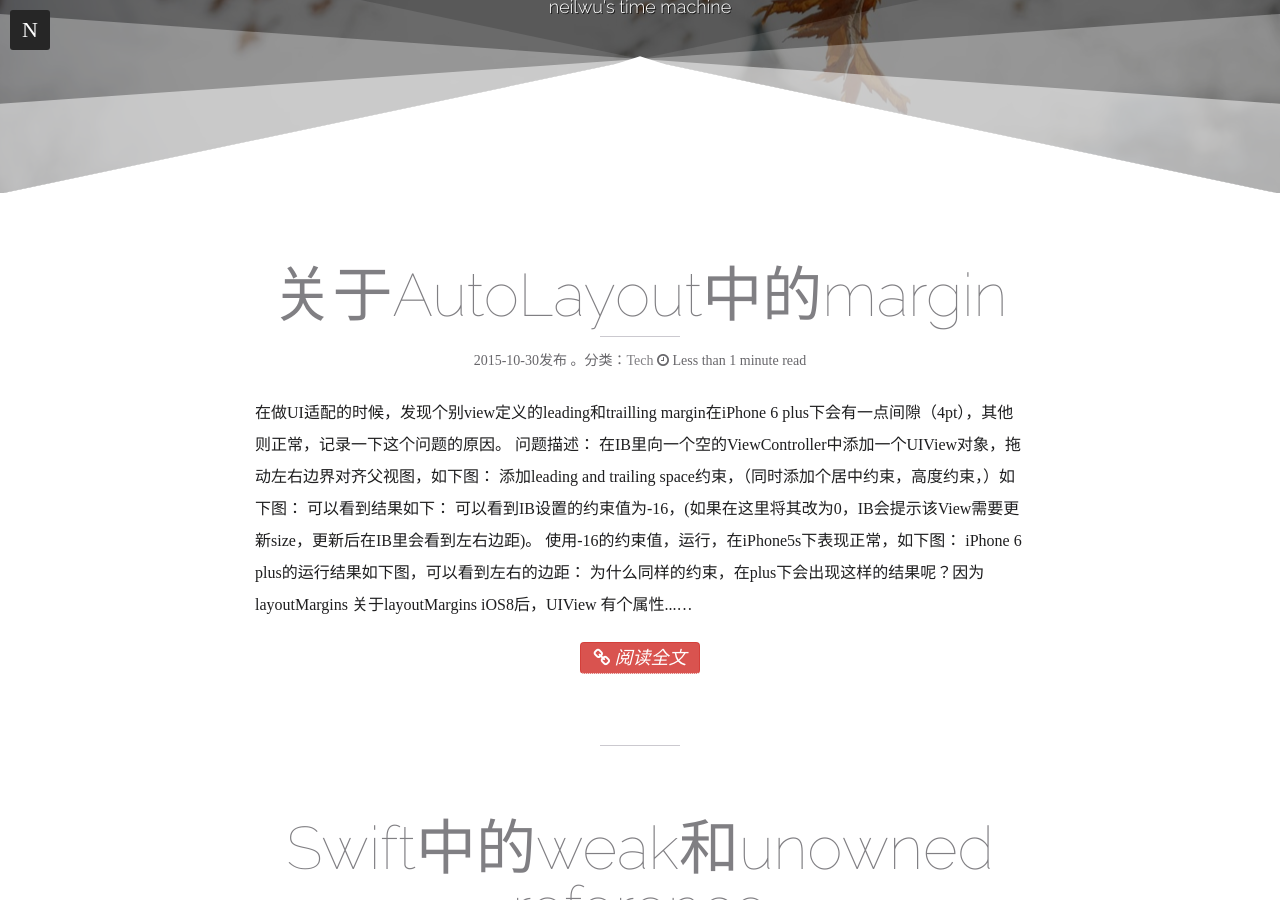
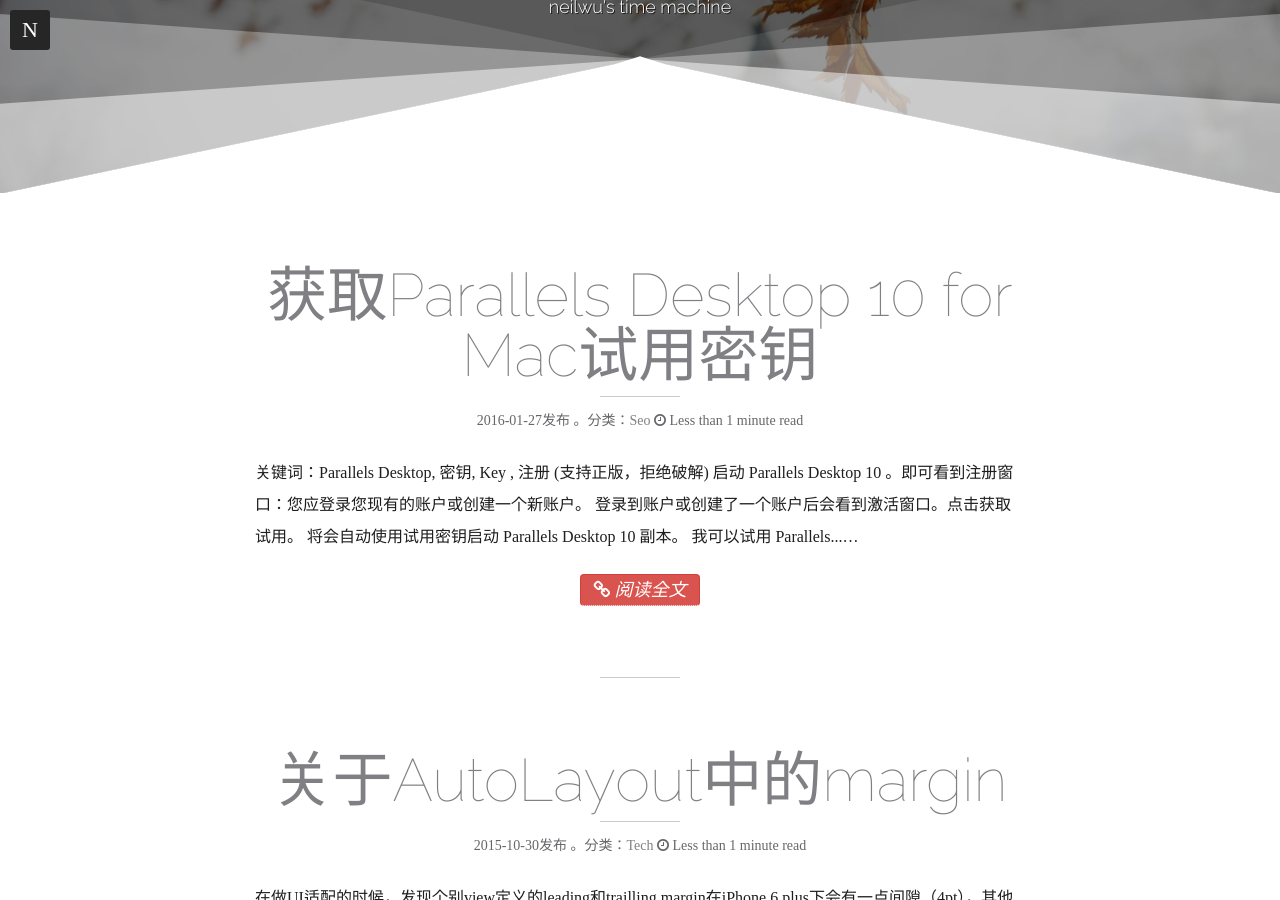
Before and after one commit to neil-wu/neil-wu.github.io, a Jekyll site: the page built from index.html, in a window 1280 px wide and 900 px high, scrolled down 347 px. Built offline with Jekyll 4.4.1, drawn with Linux system fonts in a browser that asks for light colours; nearby versions of some CDN libraries; some web fonts are replaced; the list of posts is cut into pages by our own code; comment, search, counter and statistics services are not loaded.

Commit message:
post ParallelsDesktop

```diff
--- a/_config.yml
+++ b/_config.yml
@@ -19,7 +19,7 @@ fin_color:        "255,255,255"
 # or use the hint from http://jekyllrb.com/docs/github-pages/ to keep this the same
 # whether working locally or remotely. Start Jekyll with: jekyll serve --baseurl ''
 
-#url: http://www.neilwu.me
+url: http://www.neilwu.me
 
 # Owner/author information
 owner:
--- /dev/null
+++ b/_posts/2016-01-27-ParallelsDesktop-Key.md
@@ -0,0 +1,49 @@
+---
+layout: post
+title: 获取Parallels Desktop 10 for Mac试用密钥
+description: ""
+headline: ""
+categories: seo
+tags:
+  - 技术
+  - seo
+comments: true
+mathjax: null
+featured: false
+published: true
+imagefeature: bg/bg_maple.jpg
+
+---
+关键词：[Parallels Desktop](http://www.parallelsdesktop.cn), [密钥](http://www.parallelsdesktop.cn), [Key](http://www.parallelsdesktop.cn) , [注册](http://www.parallelsdesktop.cn)
+
+(支持正版，拒绝破解)
+
+启动 [Parallels Desktop 10](http://www.parallelsdesktop.cn) 。即可看到注册窗口：您应登录您现有的账户或创建一个新账户。
+
+<figure>
+	<a href="{{ site.url }}/images/article/ParallelsDesktop/1.jpg"><img src="{{ site.url }}/images/article/ParallelsDesktop/1.jpg"></a>
+</figure>
+
+登录到账户或创建了一个账户后会看到激活窗口。点击获取试用。
+
+<figure>
+	<a href="{{ site.url }}/images/article/ParallelsDesktop/2.jpg"><img src="{{ site.url }}/images/article/ParallelsDesktop/2.jpg"></a>
+</figure>
+
+将会自动使用试用密钥启动 Parallels Desktop 10 副本。
+
+<figure>
+	<a href="{{ site.url }}/images/article/ParallelsDesktop/3.jpg"><img src="{{ site.url }}/images/article/ParallelsDesktop/3.jpg"></a>
+</figure>
+
+### 我可以试用 Parallels Desktop 多久？
+
+下载Parallels Desktop 10，您可以免费试用 Parallels Desktop `14天`哦！该期限无法被延长！
+
+### 我通过试用密钥激活可以享受 Parallels Desktop 10 for Mac所有功能吗？
+是的，Parallels Desktop 10 试用版是全功能的，没有任何功能限制。在试用期间您可以随时从 Parallels 官网购买Parallels 10 激活码，然后重新激活该正式版。
+
+转入Parallels Desktop菜单，点击激活产品以打开激活窗口，在此处您可以输入您的新密钥。
+注意您不必重新 安装 Parallels Desktop 10 或您的 Windows 操作系统就可以使用软件的正式版。
+
+(完)
```
Also changed, not shown: images/article/ParallelsDesktop/1.jpg (added), images/article/ParallelsDesktop/2.jpg (added), images/article/ParallelsDesktop/3.jpg (added), 1 other file.
